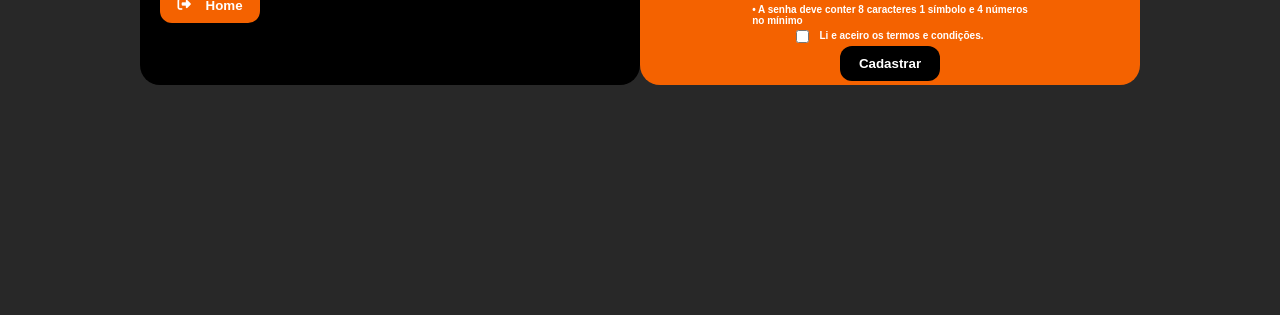
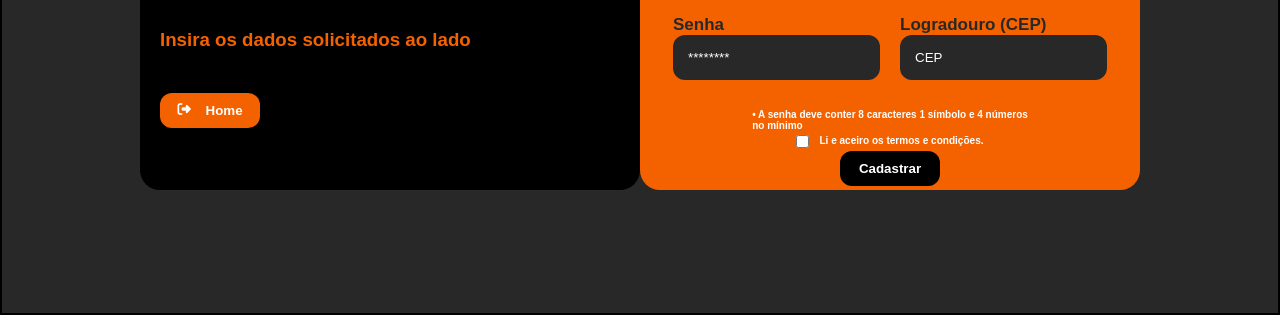
Before and after one commit to joaogcr/Parkwise, a plain HTML site: page Site/Cadastro/tela_cadastro.html in a window 1280 px wide. Shown: the part 485-800 px from the top of the page. Drawn offline with Linux system fonts and the light colour scheme.

Commit message:
ajuste de centralizacao do cadastro

```diff
--- a/Site/Cadastro/estilo.css
+++ b/Site/Cadastro/estilo.css
@@ -25,7 +25,7 @@ section{
 section > .logo{
     display: flex;
     align-items: center;
-    gap: 10px   ;
+    gap: 10px;
 }
 
 section > .logo > h2 {
@@ -78,9 +78,12 @@ section > button{
 .card{
     display: flex;
     justify-content: center;
-    margin: auto;
-    width: 95%;
     padding: 20px;
+    align-items: center;
+    align-self: center;
+    border: 2px solid #000000;
+    height: calc(100vh - 100px);
+    /* centralizando card no meio da tela, precisa fazer o calc de acordo com o footer e header */
 }
 
 .card > .cadastro-left{
@@ -141,8 +144,6 @@ section > button{
     "email" "telefone";
     column-gap: 20px;
     row-gap: 30px;
-
-
 }
 
 ::-webkit-input-placeholder {
```
Also changed, not shown: Site/Cadastro/tela_cadastro.html (+1 -0 lines).
